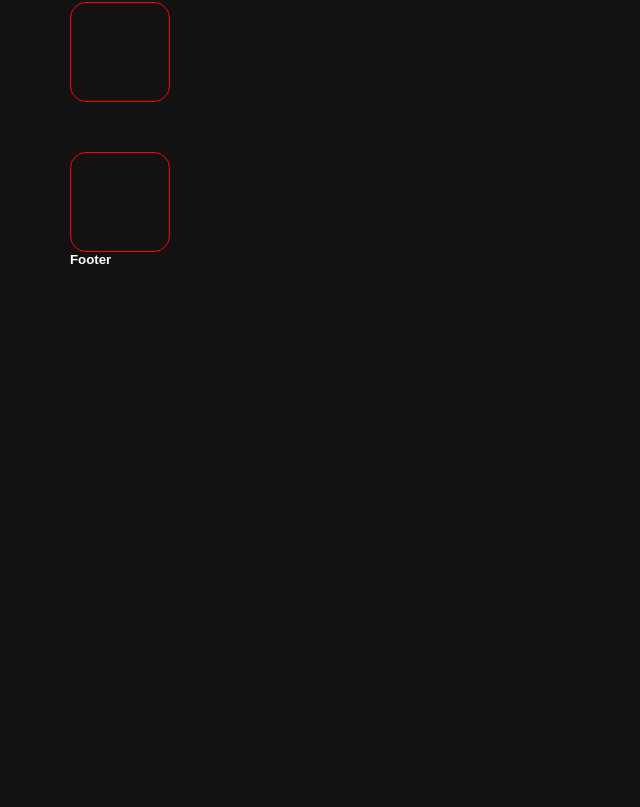
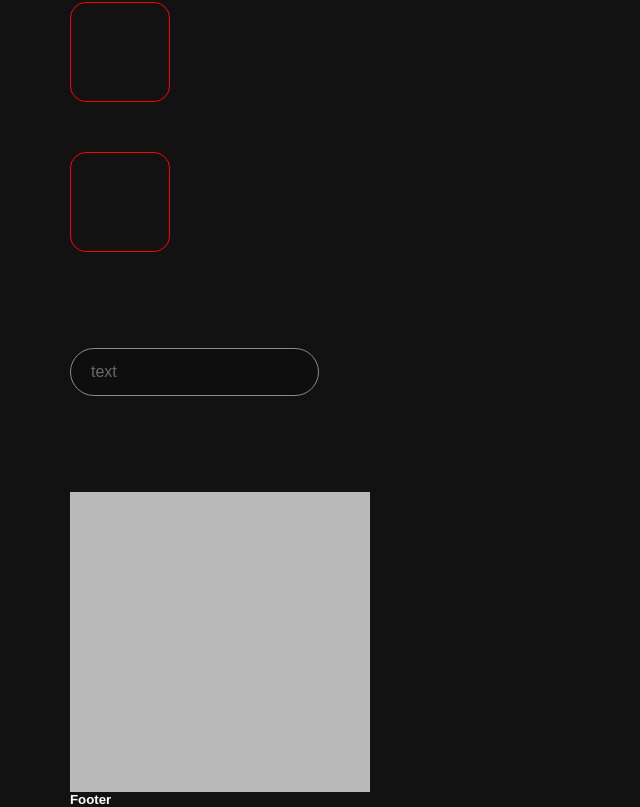
Before and after one commit to davidevignozzi/react-exercise-pick_me, a React (Create React App) app: page / in a window 1280 px wide. Shown: the part 554-1361 px from the top of the page, without its empty margins (0-640 px from the left). Before the commit the page ends 821 px from the top, so only its background shows below. Built offline with nearby package versions, Linux system fonts and the light colour scheme.

Commit message:
Input & Skeleton

```diff
--- a/src/components/styled/Input.js
+++ b/src/components/styled/Input.js
@@ -0,0 +1,44 @@
+import styled from 'styled-components';
+import {
+  layout,
+  space,
+  border,
+  typography,
+  shadow,
+  color,
+  background,
+  compose,
+} from 'styled-system';
+
+const InputWrapper = styled('input')(
+  {
+    background: 'var(--grey-900)',
+    border: '1px solid',
+    borderColor: 'var(--grey-600)',
+    color: 'var(--grey-600)',
+    height: '48px',
+    cursor: 'text',
+    borderRadius: '100px',
+    paddingLeft: '20px',
+    paddingRight: '20px',
+    appearance: 'none',
+    outline: 'none',
+    fontSize: '16px',
+    lineHeight: '20px',
+    '&::placeholder': {
+      color: 'var(--grey-700)',
+      lineHeight: '20px',
+    },
+  },
+  compose(
+    layout,
+    space,
+    border,
+    typography,
+    shadow,
+    color,
+    background
+  )
+);
+
+export default InputWrapper;
--- a/src/components/styled/Skeleton.js
+++ b/src/components/styled/Skeleton.js
@@ -0,0 +1,59 @@
+import React from 'react';
+import Box from './Box';
+import styled, { keyframes } from 'styled-components';
+import { variant } from 'styled-system';
+
+const waveKeyFrame = keyframes`
+    0%{
+        transform: translateX(-100%);
+    }
+    50%{
+        transform: translateX(100%);
+    }
+    100%{
+        transform: translateX(100%);
+    }
+`;
+
+const WaveBox = styled(Box)`
+  &::after {
+    animation: ${waveKeyFrame} 1.6s linear 0.5s infinite;
+  }
+`;
+
+const SkeletonBox = styled(WaveBox)(
+  variant({
+    variants: {
+      circle: {
+        borderRadius: '50%',
+      },
+      rect: {},
+    },
+  }),
+  {
+    position: 'relative',
+    overflow: 'hidden',
+    '::after': {
+      background:
+        'linear-gradient(90deg, transparent, rgba(0,0,0,0.1), transparent)',
+      content: "''",
+      position: 'absolute',
+      transform: 'translateX(-100%)',
+      bottom: 0,
+      left: 0,
+      right: 0,
+      top: 0,
+    },
+  }
+);
+
+SkeletonBox.defaultProps = {
+  backgroundColor: 'var(--grey-500)',
+  //   backgroundColor: '#222',
+};
+
+const Skeleton = ({ variant = 'rect', ...rest }) => {
+  return <SkeletonBox variant={variant} {...rest} />;
+};
+
+export default Skeleton;
--- a/src/components/styled/index.js
+++ b/src/components/styled/index.js
@@ -1,9 +1,9 @@
-// import InputWrapper from "./Input";
+import InputWrapper from './Input';
 import Container from './Container';
 import Box from './Box';
 // import Button from "./Button";
 import Stack from './Stack';
-// import Skeleton from "./Skeleton";
+import Skeleton from './Skeleton';
 
-export { Box, Container, Stack };
+export { Box, Container, Stack, InputWrapper, Skeleton };
 // export { InputWrapper, Container, Box, Button, Stack, Skeleton };
--- a/src/screen/home-screen.js
+++ b/src/screen/home-screen.js
@@ -1,6 +1,12 @@
 import React from 'react';
 import Layout from '../components/layout';
-import { Box, Container, Stack } from '../components/styled';
+import {
+  Box,
+  Container,
+  InputWrapper,
+  Skeleton,
+  Stack,
+} from '../components/styled';
 
 const HomePage = () => {
   return (
@@ -44,6 +50,10 @@ const HomePage = () => {
             borderRadius="16px"
           ></Box>
         </Stack>
+        <Box my="96px">
+          <InputWrapper placeholder="text" />
+        </Box>
+        <Skeleton width="300px" height="300px" />
       </Container>
     </Layout>
   );
```
